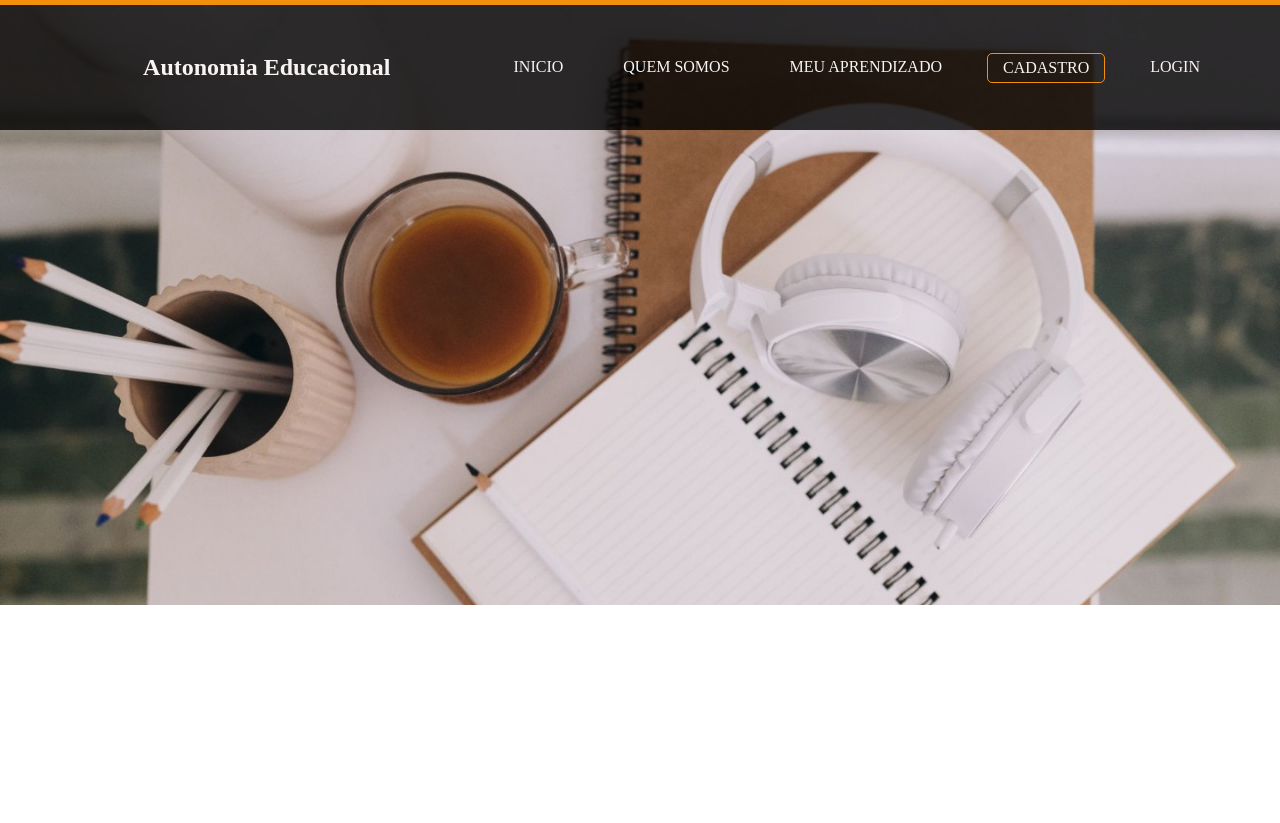
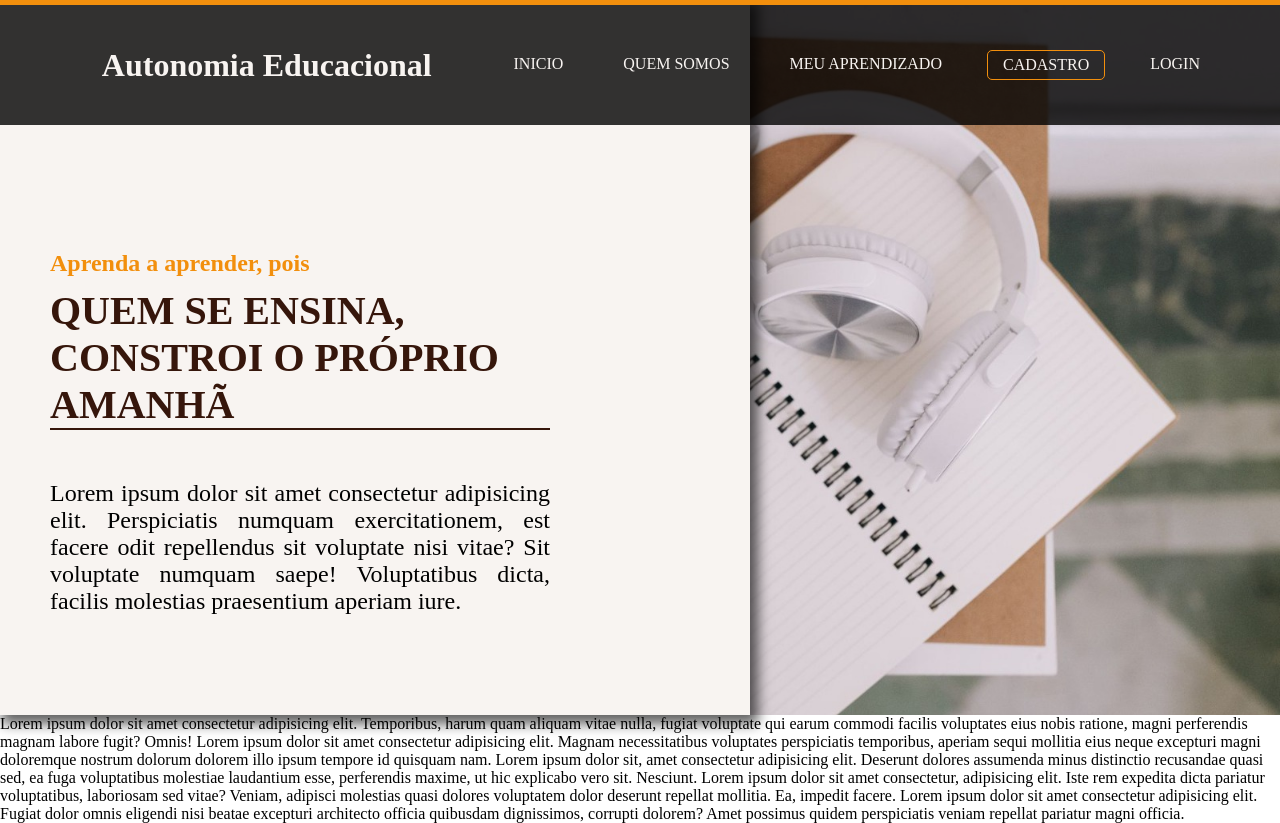
Before and after one commit to RyanSS27/TCC-escolar, a PHP site: page / in a window 1280 px wide. Before the commit the page ends 605 px from the top, so only its background shows below. Run offline with PHP 8.4, Linux system fonts and the light colour scheme.

Commit message:
Topo do site

```diff
--- a/TCC-escolar/index.html
+++ b/TCC-escolar/index.html
@@ -7,11 +7,9 @@
     <title>Autonomia educacional</title>
 </head>
 <body>
-    <div class="topo"></div>
-    <section id="fundo-img-superior">
     <header>
         <h1 class="logo">Autonomia Educacional</h1>
-            <div class="divisoria2">
+        <div>
             <nav>
                 <a href="index.html">INICIO</a>
 
@@ -22,7 +20,16 @@
             </nav>
         </div>
     </header>
+    <section id="container-topo-img">
+
+        <div class="divisao-topo-textos">
+            <h2>Aprenda a aprender, pois</h2>
+            <h1><span>QUEM SE ENSINA</span>, CONSTROI O PRÓPRIO AMANHÃ</h1>
+            <p>Lorem ipsum dolor sit amet consectetur adipisicing elit. Perspiciatis numquam exercitationem, est facere odit repellendus sit voluptate nisi vitae? Sit voluptate numquam saepe! Voluptatibus dicta, facilis molestias praesentium aperiam iure.</p>
+        </div>
     </section>
-
+    <div>
+    </div>
+    Lorem ipsum dolor sit amet consectetur adipisicing elit. Temporibus, harum quam aliquam vitae nulla, fugiat voluptate qui earum commodi facilis voluptates eius nobis ratione, magni perferendis magnam labore fugit? Omnis! Lorem ipsum dolor sit amet consectetur adipisicing elit. Magnam necessitatibus voluptates perspiciatis temporibus, aperiam sequi mollitia eius neque excepturi magni doloremque nostrum dolorum dolorem illo ipsum tempore id quisquam nam. Lorem ipsum dolor sit, amet consectetur adipisicing elit. Deserunt dolores assumenda minus distinctio recusandae quasi sed, ea fuga voluptatibus molestiae laudantium esse, perferendis maxime, ut hic explicabo vero sit. Nesciunt. Lorem ipsum dolor sit amet consectetur, adipisicing elit. Iste rem expedita dicta pariatur voluptatibus, laboriosam sed vitae? Veniam, adipisci molestias quasi dolores voluptatem dolor deserunt repellat mollitia. Ea, impedit facere. Lorem ipsum dolor sit amet consectetur adipisicing elit. Fugiat dolor omnis eligendi nisi beatae excepturi architecto officia quibusdam dignissimos, corrupti dolorem? Amet possimus quidem perspiciatis veniam repellat pariatur magni officia.
 </body>
 </html>
--- a/TCC-escolar/styles/inicio.css
+++ b/TCC-escolar/styles/inicio.css
@@ -28,14 +28,7 @@ h1 {
     color: var(--cor5);
 }
 
-div.topo {
-    background-color: var(--cor-destaque);
-    height: 5px;
-    width: 100%;
-    display: block;
-}
-
-#fundo-img-superior {
+#container-topo-img {
     background: var(--cor-destaque) url(../imagens/img-fundo.jpeg) center/ cover no-repeat fixed;
     min-height: 600px;
     display: block;
@@ -44,9 +37,12 @@ div.topo {
 header {
     background-color: #000000cc;
     color: var(--paletaCor5);
+
     min-height: 125px;
-
+    width: 100%;
     padding: 20px 50px;
+    border-top: 5px solid var(--cor-destaque);
+    position: fixed;
 
     display: flex;
     align-items: center;
@@ -96,3 +92,36 @@ nav a {
 .cadastro:active {
     scale: 95%;
 }
+
+.divisao-topo-textos {
+    background-color: var(--paletaCor5);
+    display: block;
+    padding: 250px 50px 50px 50px;
+    min-height: 600px;
+    max-width: 750px;
+    border-radius: 0px 0px 0px 0px;
+    box-shadow: 5px 6px 12px 3px rgba(0, 0, 0, 0.621)
+}
+
+.divisao-topo-textos > h1 {
+    color: var(--paletaCor1);
+    font-size: 2.5em;
+    margin: 10px 0px;
+    max-width: 500px;
+    border-bottom: 2px solid var(--paletaCor1);
+}
+
+.divisao-topo-textos > h1 > span {
+    font-weight: 1500;
+}
+
+.divisao-topo-textos > h2 {
+    color: var(--cor-destaque);
+}
+
+.divisao-topo-textos > p {
+    font-size: 1.5em;
+    text-align: justify;
+    max-width: 500px;
+    margin: 50px 0px;
+}
```
Lines whose indentation alone changed are shown as unchanged.
